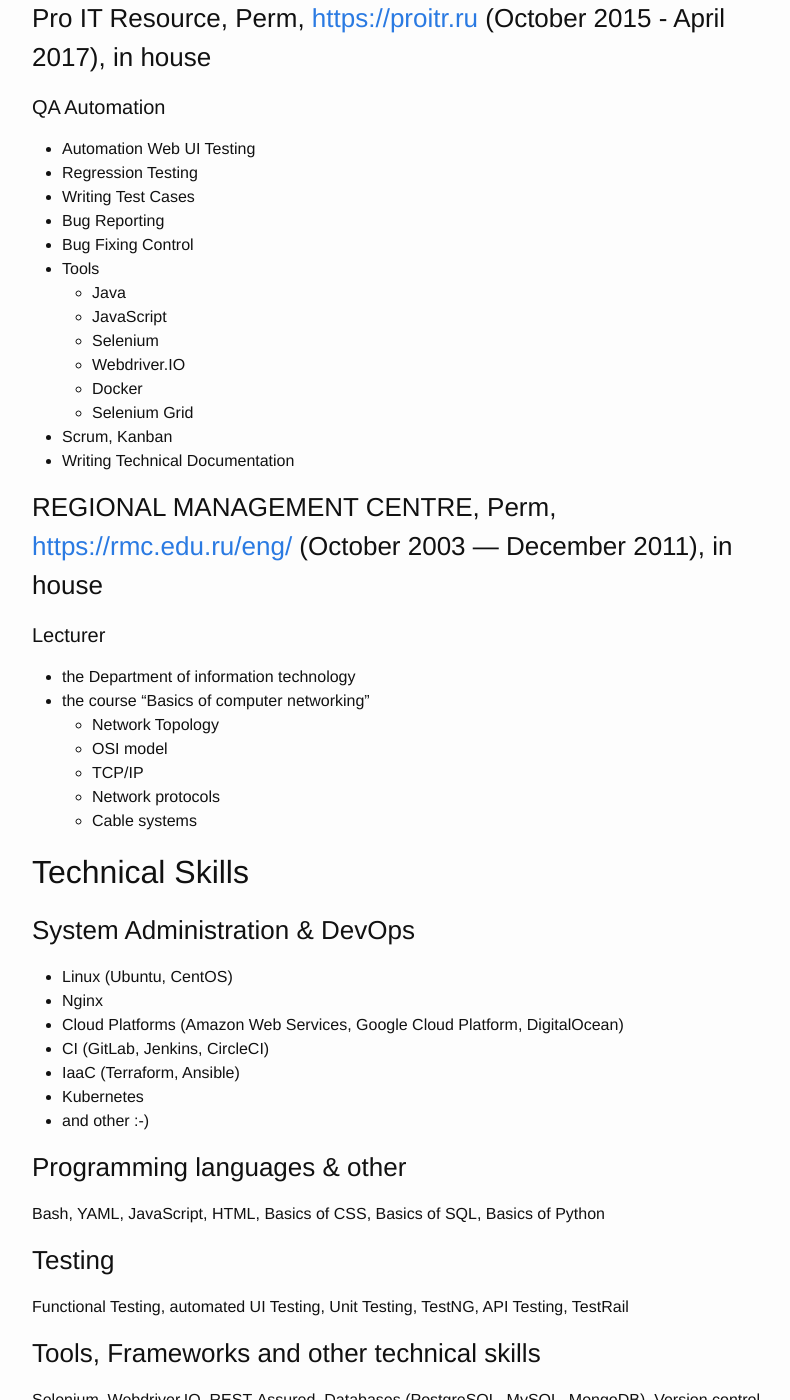
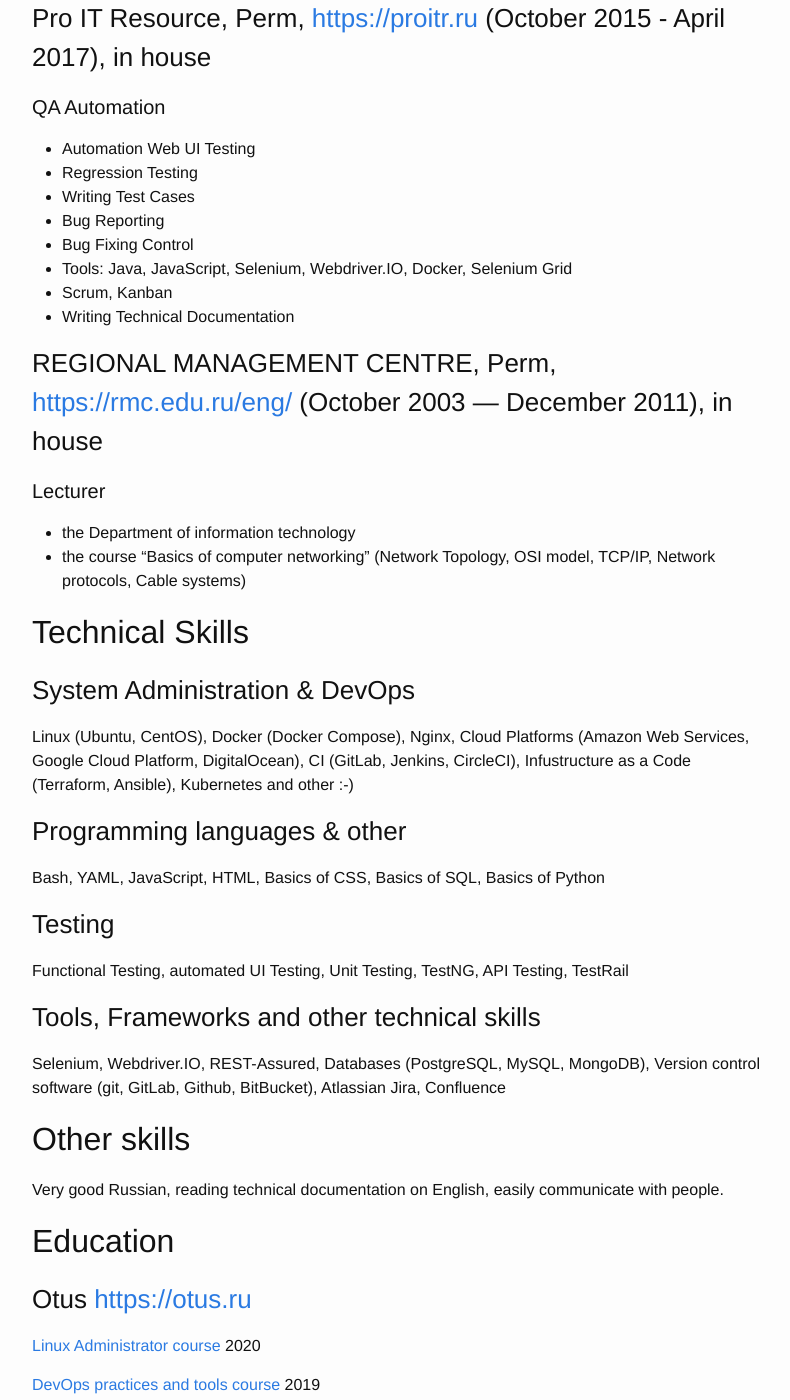
Before and after one commit to demshin/demsh.in, a Jekyll site: the page built from about.md, in a window 1280 px wide and 1400 px high, scrolled down 1599 px. Shown: the whole window, without its empty margins (238-1028 px from the left). Built offline with Jekyll 4.4.1, drawn with Linux system fonts in a browser that asks for light colours; some of the changed text lies outside the part shown.

Commit message:
reduced summary

```diff
--- a/about.md
+++ b/about.md
@@ -71,13 +71,7 @@ web: <https://demsh.in>
 - Writing Test Cases
 - Bug Reporting
 - Bug Fixing Control
-- Tools
-  - Java
-  - JavaScript
-  - Selenium
-  - Webdriver.IO
-  - Docker
-  - Selenium Grid
+- Tools: Java, JavaScript, Selenium, Webdriver.IO, Docker, Selenium Grid
 - Scrum, Kanban
 - Writing Technical Documentation
 
@@ -86,24 +80,13 @@ web: <https://demsh.in>
 #### Lecturer
 
 - the Department of information technology
-- the course "Basics of computer networking"
-  - Network Topology
-  - OSI model
-  - TCP/IP
-  - Network protocols
-  - Cable systems
+- the course "Basics of computer networking" (Network Topology, OSI model, TCP/IP, Network protocols, Cable systems)
 
 ## Technical Skills
 
 ### System Administration & DevOps
 
-- Linux (Ubuntu, CentOS)
-- Nginx
-- Cloud Platforms (Amazon Web Services, Google Cloud Platform, DigitalOcean)
-- CI (GitLab, Jenkins, CircleCI)
-- IaaC (Terraform, Ansible)
-- Kubernetes
-- and other :-)
+Linux (Ubuntu, CentOS), Docker (Docker Compose), Nginx, Cloud Platforms (Amazon Web Services, Google Cloud Platform, DigitalOcean), CI (GitLab, Jenkins, CircleCI), Infustructure as a Code (Terraform, Ansible), Kubernetes and other :-)
 
 ### Programming languages & other
 
```
Also changed, not shown: other parts of about.md (+3 -5 lines).
